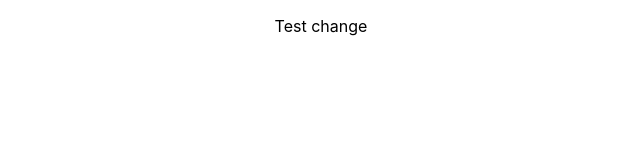
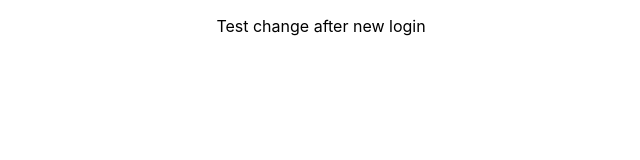
Before and after one commit to thoughtlessmind/redux-demo, a React (Create React App) app: page / in a window 1280 px wide. Shown: the top 160 px of the page, without its empty margins (319-959 px from the left). Built offline with nearby package versions, Linux system fonts and the light colour scheme.

Commit message:
test change

```diff
--- a/src/App.js
+++ b/src/App.js
@@ -9,7 +9,7 @@ function App() {
   return (
     <Provider store={store}>
       <div className="App">
-        <p>Test change</p>
+        <p>Test change after new login</p>
       </div>
     </Provider>
   )
```
